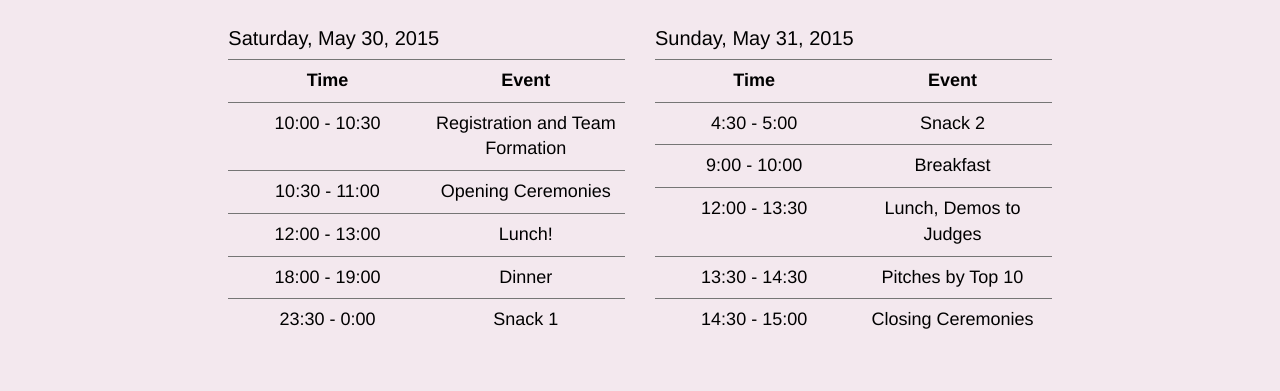
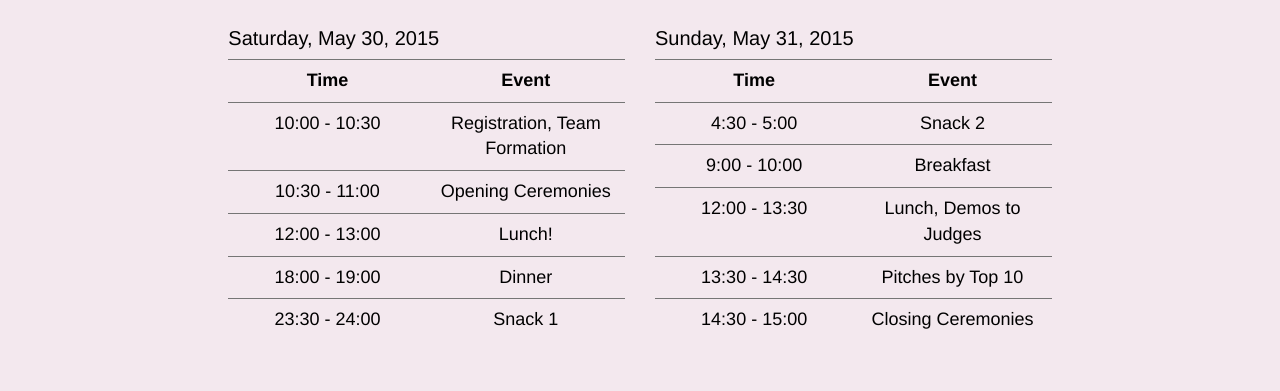
Before and after one commit to TDHackathon/tdhackathon.github.io, a website: page index.html in a window 1280 px wide. Shown: the part 930-1321 px from the top of the page. Drawn offline with nearby package versions, Linux system fonts and the light colour scheme; a script that the page names is missing.

Commit message:
shifted times

```diff
--- a/index.html
+++ b/index.html
@@ -45,7 +45,7 @@
                         </tr>
                         <tr>
                             <td>10:00 - 10:30</td>
-                            <td>Registration and Team Formation</td>
+                            <td>Registration, Team Formation</td>
                         </tr>
                         <tr>
                             <td>10:30 - 11:00</td>
@@ -60,7 +60,7 @@
                             <td>Dinner</td>
                         </tr>
                         <tr>
-                            <td>23:30 - 0:00</td>
+                            <td>23:30 - 24:00</td>
                             <td>Snack 1</td>
                         </tr>
                     </table>
```
